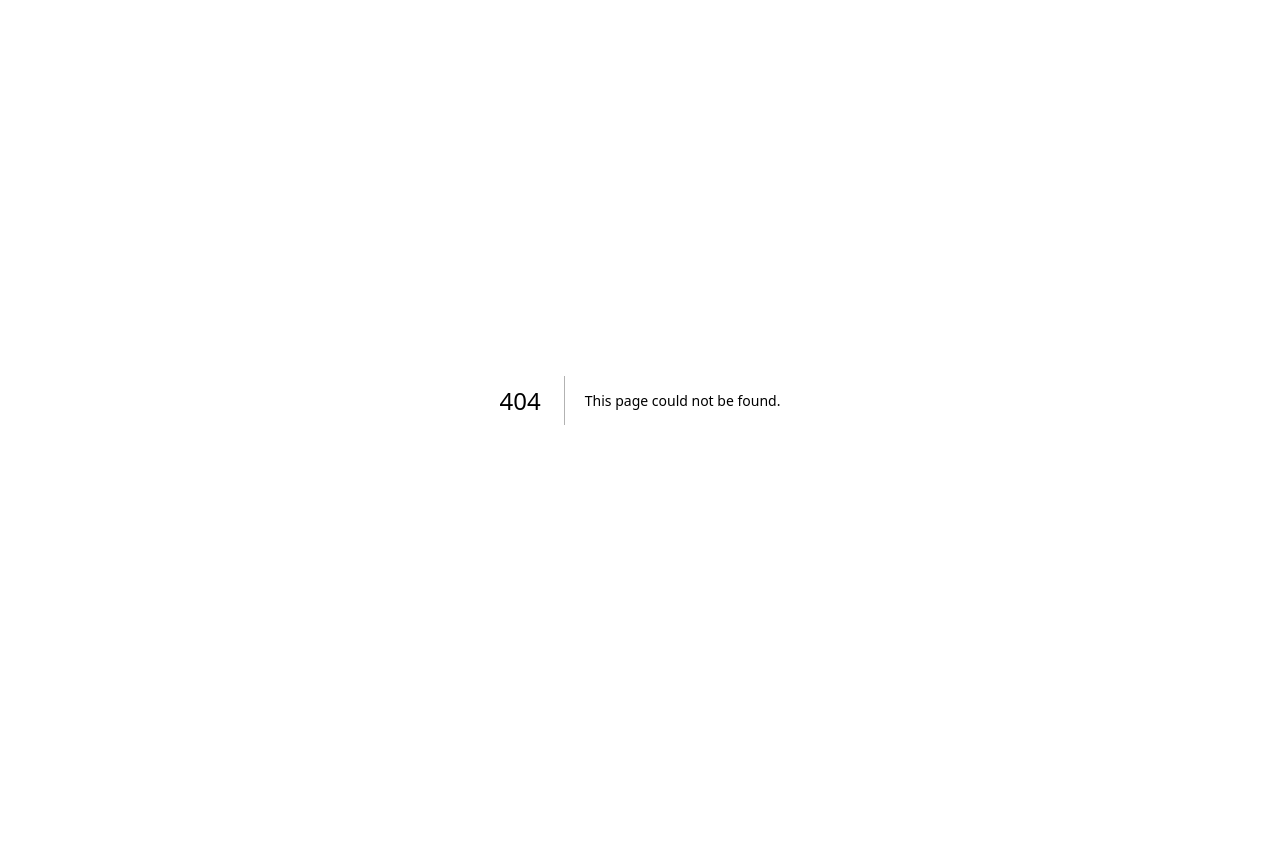
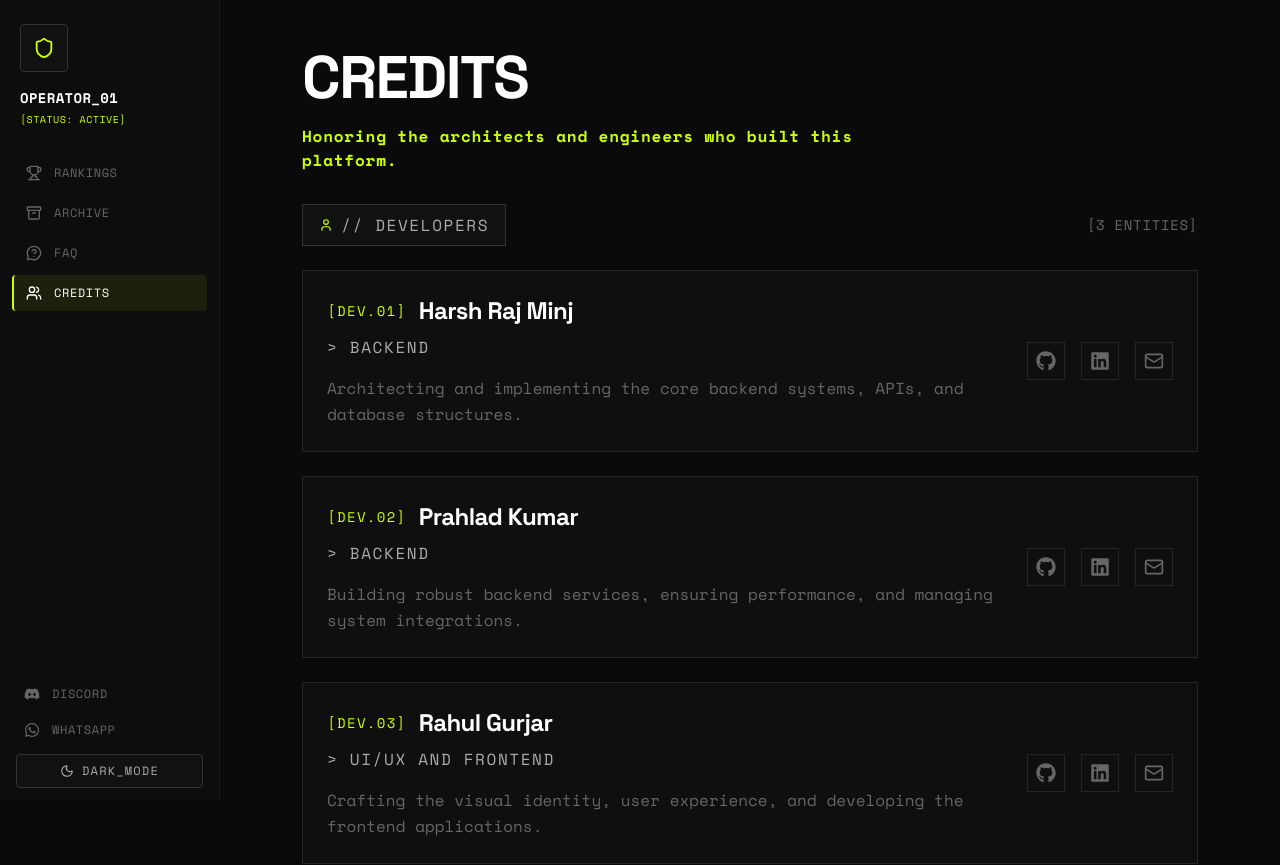
Before and after one commit to ChessyCake/leaderboardbitm, a Next.js app in the folder frontend/: page /credits in a window 1280 px wide. Before the commit this address had no page. Shown: the top 865 px of the page. Before the commit the page ends 800 px from the top, so only its background shows below. Built offline with nearby package versions, Linux system fonts and the light colour scheme.

Commit message:
FAQ AND CREDITS

```diff
--- /dev/null
+++ b/frontend/app/credits/layout.tsx
@@ -0,0 +1,18 @@
+import Sidebar from "@/components/leaderboard/Sidebar";
+
+export default function CreditsLayout({
+  children,
+}: {
+  children: React.ReactNode;
+}) {
+  return (
+    <div className="min-h-screen w-full flex flex-col" style={{ background: "var(--lb-bg)" }}>
+      <Sidebar />
+
+      {/* Main content — offset by sidebar width */}
+      <main className="flex-1 pl-16 md:pl-[220px] w-full min-h-screen transition-all duration-300 min-w-0 overflow-x-hidden">
+        {children}
+      </main>
+    </div>
+  );
+}
--- /dev/null
+++ b/frontend/app/credits/page.tsx
@@ -0,0 +1,204 @@
+"use client";
+
+import { User, Mail } from "lucide-react";
+import { FaGithub, FaLinkedin } from "react-icons/fa";
+import LeaderboardFooter from "@/components/leaderboard/LeaderboardFooter";
+
+const DEVELOPERS = [
+  {
+    sysCode: "DEV.01",
+    name: "Harsh Raj Minj",
+    role: "Backend",
+    description: "Architecting and implementing the core backend systems, APIs, and database structures.",
+    github: "#",
+    linkedin: "#",
+    email: "#",
+  },
+  {
+    sysCode: "DEV.02",
+    name: "Prahlad Kumar",
+    role: "Backend",
+    description: "Building robust backend services, ensuring performance, and managing system integrations.",
+    github: "#",
+    linkedin: "#",
+    email: "#",
+  },
+  {
+    sysCode: "DEV.03",
+    name: "Rahul Gurjar",
+    role: "UI/UX and Frontend",
+    description: "Crafting the visual identity, user experience, and developing the frontend applications.",
+    github: "#",
+    linkedin: "#",
+    email: "#",
+  }
+];
+
+export default function CreditsPage() {
+  return (
+    <div
+      className="min-h-screen px-3 sm:px-6 md:px-10 py-6 sm:py-8 md:py-12 w-full overflow-hidden flex flex-col"
+      style={{ background: "var(--lb-bg)" }}
+    >
+      <div className="flex-1 w-full max-w-4xl mx-auto">
+        {/* Header Section */}
+        <header className="mb-6 sm:mb-8">
+          <h1
+            className="font-display text-4xl sm:text-5xl md:text-6xl font-black tracking-tight leading-none"
+            style={{ color: "var(--lb-text)" }}
+          >
+            CREDITS
+          </h1>
+
+          <p
+            className="mt-4 font-mono text-sm sm:text-base tracking-wider max-w-xl font-semibold"
+            style={{ color: "var(--lb-accent)" }}
+          >
+            Honoring the architects and engineers who built this platform.
+          </p>
+        </header>
+
+        {/* Section Label */}
+        <div className="mb-6 flex items-center justify-between">
+          <span
+            className="inline-flex items-center gap-2 border px-4 py-2 font-mono text-sm sm:text-base tracking-widest uppercase"
+            style={{
+              borderColor: "var(--lb-border-accent)",
+              color: "var(--lb-text-secondary)",
+              background: "var(--lb-surface)",
+            }}
+          >
+            <User size={14} style={{ color: "var(--lb-accent)" }} />
+            // DEVELOPERS
+          </span>
+          <span
+            className="font-mono text-xs sm:text-sm tracking-wider hidden sm:inline-block"
+            style={{ color: "var(--lb-text-muted)" }}
+          >
+            [{DEVELOPERS.length} ENTITIES]
+          </span>
+        </div>
+
+        {/* Developers List */}
+        <div className="flex flex-col gap-6">
+          {DEVELOPERS.map((dev) => (
+            <div
+              key={dev.sysCode}
+              className="border p-4 sm:p-6 transition-all duration-300 group"
+              style={{
+                borderColor: "var(--lb-border)",
+                background: "var(--lb-card-bg)",
+              }}
+              onMouseEnter={(e) => {
+                e.currentTarget.style.borderColor = "var(--lb-accent)";
+                e.currentTarget.style.background = "var(--lb-card-highlight-bg)";
+              }}
+              onMouseLeave={(e) => {
+                e.currentTarget.style.borderColor = "var(--lb-border)";
+                e.currentTarget.style.background = "var(--lb-card-bg)";
+              }}
+            >
+              <div className="flex flex-col md:flex-row gap-6 justify-between items-start md:items-center">
+                <div className="flex flex-col">
+                   <div className="flex items-center gap-3 mb-2">
+                     <span
+                       className="font-mono text-xs sm:text-sm tracking-widest"
+                       style={{ color: "var(--lb-accent)" }}
+                     >
+                       [{dev.sysCode}]
+                     </span>
+                     <h2
+                       className="font-display text-xl sm:text-2xl font-bold tracking-tight"
+                       style={{ color: "var(--lb-text)" }}
+                     >
+                       {dev.name}
+                     </h2>
+                   </div>
+                   <h3
+                     className="font-mono text-sm sm:text-base uppercase tracking-widest mb-4"
+                     style={{ color: "var(--lb-text-secondary)" }}
+                   >
+                     {'>'} {dev.role}
+                   </h3>
+                   <p
+                     className="font-mono text-sm sm:text-base leading-relaxed max-w-2xl"
+                     style={{ color: "var(--lb-text-muted)" }}
+                   >
+                     {dev.description}
+                   </p>
+                </div>
+
+                <div className="flex gap-4 mt-4 md:mt-0">
+                  <a
+                    href={dev.github}
+                    target="_blank"
+                    rel="noopener noreferrer"
+                    className="p-2 border transition-colors"
+                    style={{
+                      borderColor: "var(--lb-border)",
+                      color: "var(--lb-text-muted)"
+                    }}
+                    onMouseEnter={(e) => {
+                      e.currentTarget.style.borderColor = "var(--lb-accent)";
+                      e.currentTarget.style.color = "var(--lb-accent)";
+                    }}
+                    onMouseLeave={(e) => {
+                      e.currentTarget.style.borderColor = "var(--lb-border)";
+                      e.currentTarget.style.color = "var(--lb-text-muted)";
+                    }}
+                  >
+                    <FaGithub size={20} />
+                  </a>
+                  <a
+                    href={dev.linkedin}
+                    target="_blank"
+                    rel="noopener noreferrer"
+                    className="p-2 border transition-colors"
+                    style={{
+                      borderColor: "var(--lb-border)",
+                      color: "var(--lb-text-muted)"
+                    }}
+                    onMouseEnter={(e) => {
+                      e.currentTarget.style.borderColor = "var(--lb-accent)";
+                      e.currentTarget.style.color = "var(--lb-accent)";
+                    }}
+                    onMouseLeave={(e) => {
+                      e.currentTarget.style.borderColor = "var(--lb-border)";
+                      e.currentTarget.style.color = "var(--lb-text-muted)";
+                    }}
+                  >
+                    <FaLinkedin size={20} />
+                  </a>
+                  <a
+                    href={dev.email}
+                    className="p-2 border transition-colors"
+                    style={{
+                      borderColor: "var(--lb-border)",
+                      color: "var(--lb-text-muted)"
+                    }}
+                    onMouseEnter={(e) => {
+                      e.currentTarget.style.borderColor = "var(--lb-accent)";
+                      e.currentTarget.style.color = "var(--lb-accent)";
+                    }}
+                    onMouseLeave={(e) => {
+                      e.currentTarget.style.borderColor = "var(--lb-border)";
+                      e.currentTarget.style.color = "var(--lb-text-muted)";
+                    }}
+                  >
+                    <Mail size={20} />
+                  </a>
+                </div>
+              </div>
+            </div>
+          ))}
+        </div>
+
+      </div>
+
+      {/* Footer */}
+      <div className="mt-12">
+        <LeaderboardFooter />
+      </div>
+    </div>
+  );
+}
--- a/frontend/components/Navbar.tsx
+++ b/frontend/components/Navbar.tsx
@@ -66,6 +66,12 @@ export default function Navbar() {
         {/* Right */}
         <div className="flex items-center gap-5">
           <Link
+            href="/credits"
+            className="text-sm font-medium text-on-surface-variant transition hover:text-primary mr-2"
+          >
+            Credits
+          </Link>
+          <Link
             href="/faq"
             className="text-sm font-medium text-on-surface-variant transition hover:text-primary mr-2"
           >
--- a/frontend/components/leaderboard/Sidebar.tsx
+++ b/frontend/components/leaderboard/Sidebar.tsx
@@ -9,6 +9,7 @@ import {
   ChevronRight,
   Shield,
   MessageCircleQuestion,
+  Users,
 } from "lucide-react";
 
 import { FaDiscord, FaWhatsapp } from "react-icons/fa";
@@ -18,6 +19,7 @@ const NAV_ITEMS = [
   { label: "RANKINGS", icon: Trophy, href: "/leaderboard" },
   { label: "ARCHIVE", icon: Archive, href: "/archive" },
   { label: "FAQ", icon: MessageCircleQuestion, href: "/faq" },
+  { label: "CREDITS", icon: Users, href: "/credits" },
 ];
 
 export default function Sidebar() {
--- a/frontend/package.json
+++ b/frontend/package.json
@@ -10,7 +10,7 @@
   },
   "dependencies": {
     "cors": "^2.8.6",
-    "lucide-react": "^1.28.0",
+    "lucide-react": "^1.30.0",
     "next": "^16.3.0",
     "next-auth": "^5.0.0-beta.32",
     "react": "19.2.4",
```
Also changed, not shown: 1 other file (tests, documents, lock files or other folders).
